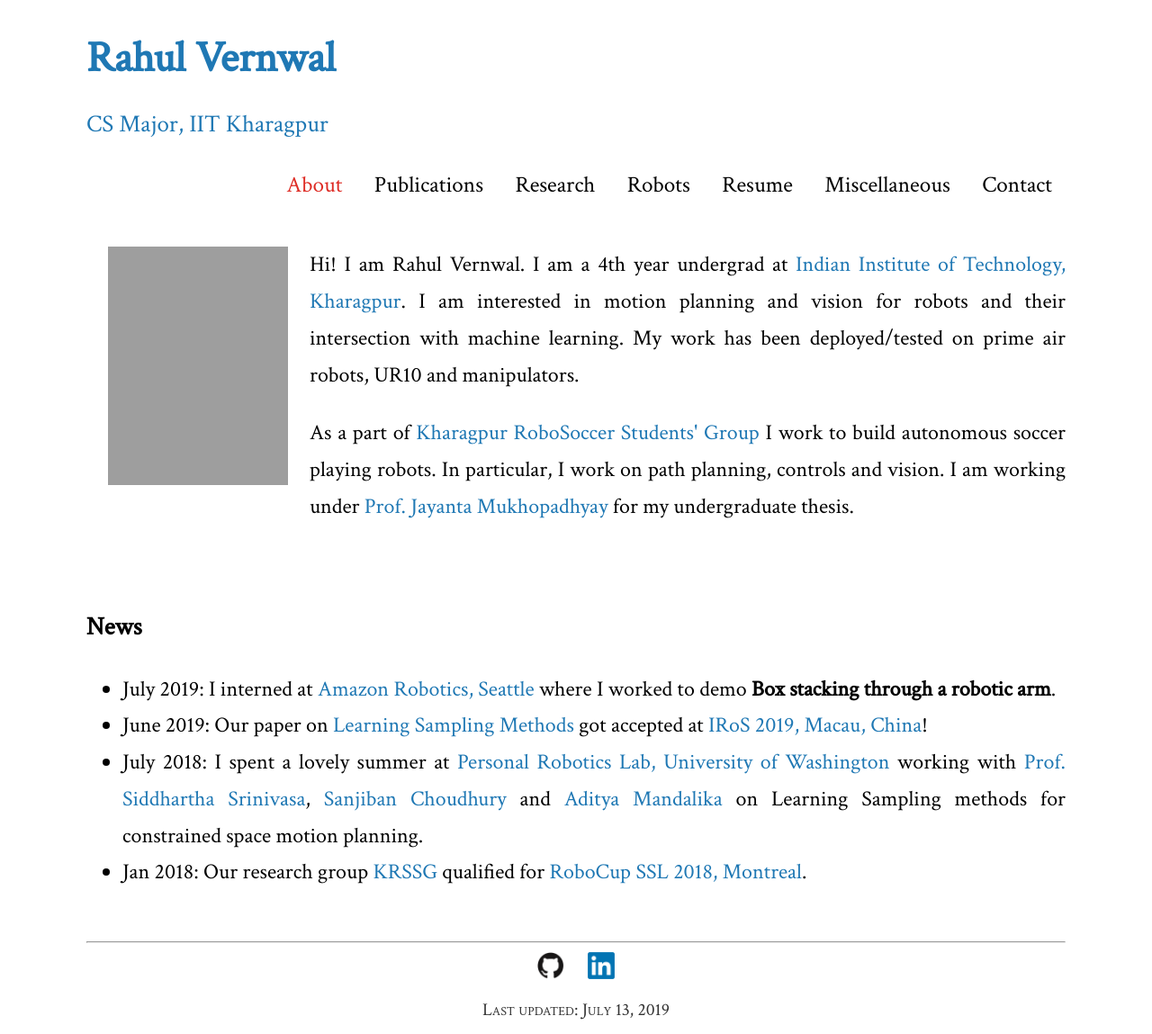
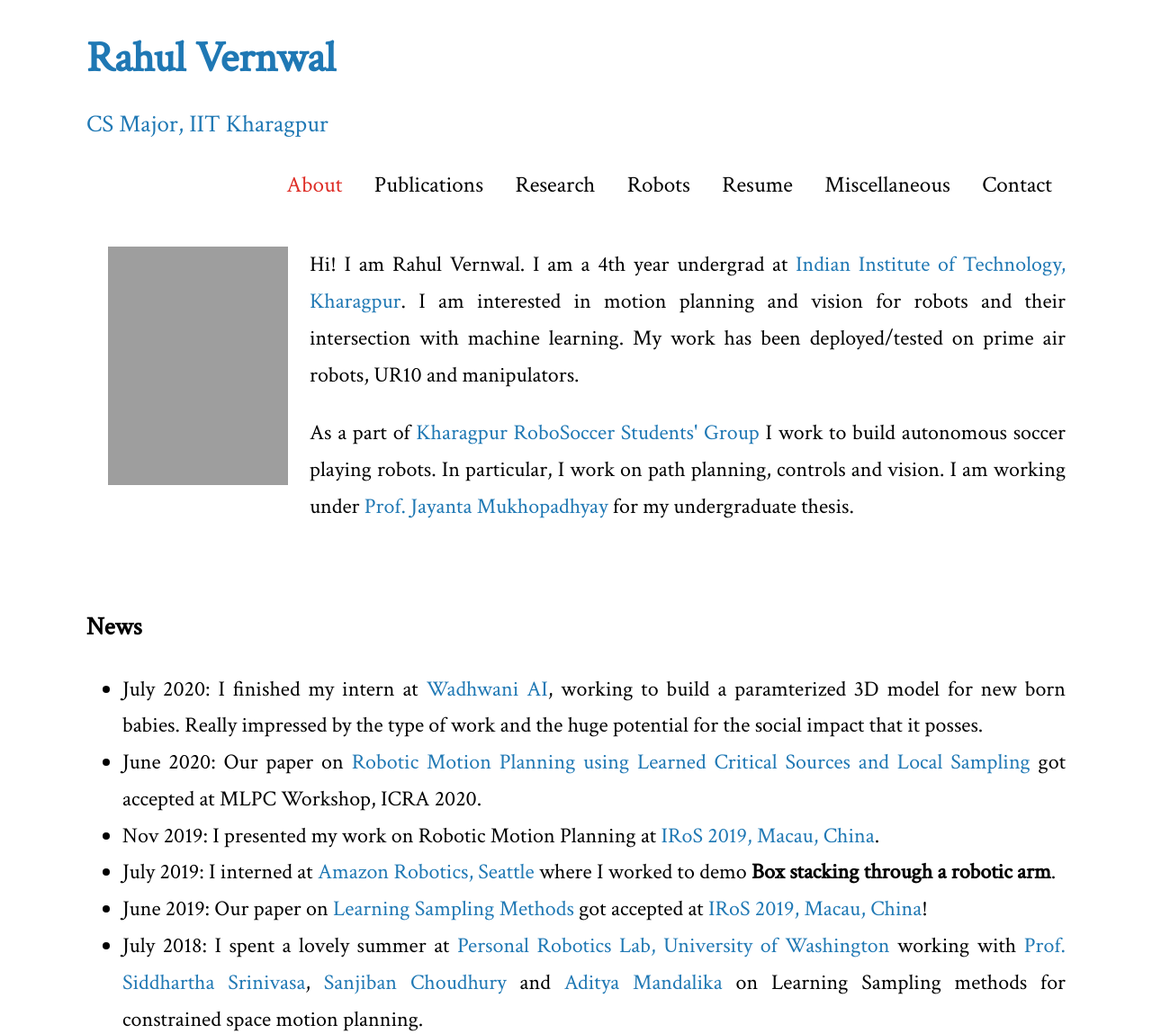
Before and after one commit to vernwalrahul/vernwalrahul.github.io, a plain HTML site: page index.html in a window 1280 px wide. Shown: the top 1149 px of the page at 90% size. Drawn offline with Linux system fonts and the light colour scheme; grey boxes are pictures that could not be loaded.

Commit message:
update website

```diff
--- a/index.html
+++ b/index.html
@@ -50,6 +50,9 @@
             <br>
             <h3>News</h3>
             <ul>
+                <li>July 2020: I finished my intern at <a href="https://www.wadhwaniai.org/">Wadhwani AI</a>, working to build a paramterized 3D model for new born babies. Really impressed by the type of work and the huge potential for the social impact that it posses. </li>
+                <li>June 2020: Our paper on <a href=CSRRT.pdf>Robotic Motion Planning using Learned Critical Sources and Local Sampling</a> got accepted at MLPC Workshop, ICRA 2020.</li>
+                <li>Nov 2019: I presented my work on Robotic Motion Planning at <a href="https://www.iros2019.org/">IRoS 2019, Macau, China</a>.</li>
                 <li>July 2019: I interned at <a href="https://www.amazonrobotics.com/">Amazon Robotics, Seattle </a> where I worked to demo <b>Box stacking through a robotic arm</b>.</li>
                 <li>June 2019: Our paper on <a href="http://adityavk.com/LEGO_Supplementary.pdf">Learning Sampling Methods</a> got accepted at <a href="https://www.iros2019.org/">IRoS 2019, Macau, China</a>!</li>
                 <li>July 2018: I spent a lovely summer at <a href="https://personalrobotics.cs.washington.edu/">Personal Robotics Lab, University of Washington</a>
```
Also changed, not shown: publications.html (+4 -0 lines), 2 other files.
